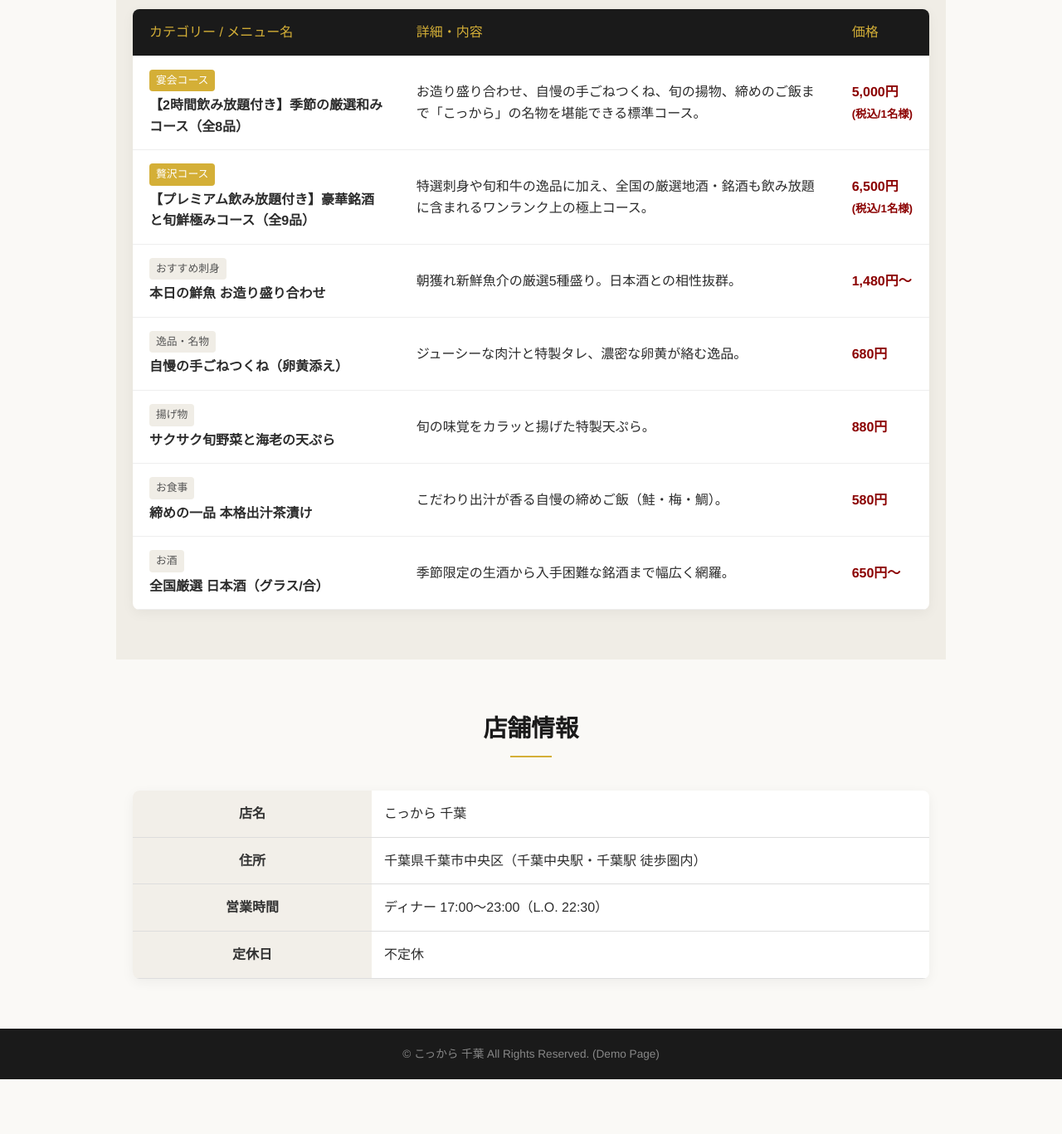
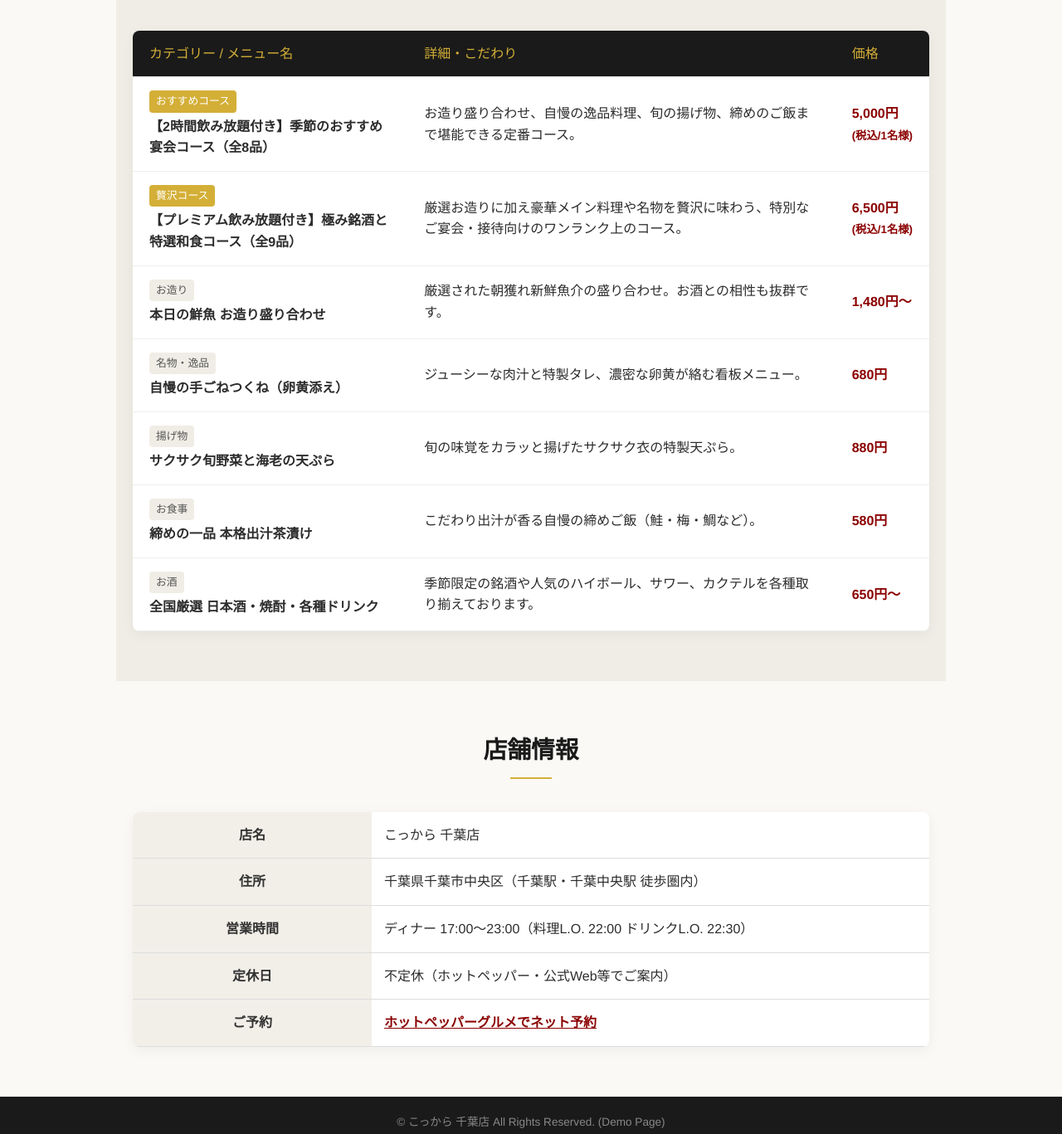
Before and after one commit to whiteharukapibara-stack/KOKARA, a plain HTML site: page index.html in a window 1280 px wide. Shown: the part 1166-2533 px from the top of the page at 83% size. Before the commit the page ends 2467 px from the top, so only its background shows below. Drawn offline with Linux system fonts and the light colour scheme.

Commit message:
Update index.html

```diff
--- a/index.html
+++ b/index.html
@@ -3,7 +3,7 @@
 <head>
 <meta charset="UTF-8">
 <meta name="viewport" content="width=device-width, initial-scale=1.0">
-<title>こっから 千葉 | 千葉中央の和みの居酒屋</title>
+<title>こっから 千葉店 | 千葉駅・千葉中央駅近くの和み居酒屋</title>
 <style>
 * {
   box-sizing: border-box;
@@ -53,7 +53,7 @@ nav a:hover {
 }
 /* ヒーローセクション */
 .hero {
-  background: linear-gradient(rgba(0,0,0,0.6), rgba(0,0,0,0.6)), url('https://images.unsplash.com/photo-1514933651103-005eec06c04b?auto=format&fit=crop&w=1200&q=80') center/cover no-repeat;
+  background: linear-gradient(rgba(0,0,0,0.65), rgba(0,0,0,0.65)), url('https://images.unsplash.com/photo-1514933651103-005eec06c04b?auto=format&fit=crop&w=1200&q=80') center/cover no-repeat;
   height: 70vh;
   display: flex;
   flex-direction: column;
@@ -195,7 +195,7 @@ footer {
 <body>
 
 <header>
-  <div class="logo">こっから 千葉</div>
+  <div class="logo">こっから 千葉店</div>
   <nav>
     <ul>
       <li><a href="#concept">こだわり</a></li>
@@ -207,7 +207,7 @@ footer {
 
 <section class="hero">
   <h1>和みの空間で味わう、極上のひととき</h1>
-  <p>千葉中央駅すぐ。厳選された素材と旨い酒をご用意してお待ちしております。</p>
+  <p>千葉駅・千葉中央駅近く。旬の厳選素材と極上の酒でおもてなし。</p>
   <a href="#info" class="btn">店舗情報・アクセス</a>
 </section>
 
@@ -215,16 +215,16 @@ footer {
   <h2 class="section-title">こっからのこだわり</h2>
   <div class="concept-grid">
     <div class="concept-card">
-      <h3>新鮮素材の厳選</h3>
-      <p>毎朝市場から仕入れる新鮮な鮮魚と地元千葉の旬野菜を使用した特別なお料理を提供いたします。</p>
+      <h3>旬鮮料理とこだわり素材</h3>
+      <p>朝獲れ鮮魚のお造りや季節の味覚を丁寧に調理。素材本来のうま味を引き出す創作和食をご提供します。</p>
     </div>
     <div class="concept-card">
-      <h3>落ち着いた大人の空間</h3>
-      <p>お一人様からご友人同士、特別な宴会までゆったりとお過ごしいただける居心地の良い空間です。</p>
+      <h3>落ち着いた大人の和空間</h3>
+      <p>少人数でのサク飲みから大人数での宴会・女子会まで、心地よくお過ごしいただける寛ぎの空間です。</p>
     </div>
     <div class="concept-card">
-      <h3>充実の地酒・銘酒</h3>
-      <p>料理の味を引き立てる全国厳選の日本酒・焼酎を季節に合わせて取り揃えています。</p>
+      <h3>充実の飲み放題＆地酒</h3>
+      <p>お料理を引き立てる全国厳選の日本酒・焼酎、各種カクテル・サワーなど充実のドリンクラインナップ。</p>
     </div>
   </div>
 </section>
@@ -235,7 +235,7 @@ footer {
     <thead>
       <tr>
         <th>カテゴリー / メニュー名</th>
-        <th>詳細・内容</th>
+        <th>詳細・こだわり</th>
         <th>価格</th>
       </tr>
     </thead>
@@ -243,35 +243,35 @@ footer {
       <!-- コース料理 -->
       <tr>
         <td>
-          <span class="category-tag" style="background-color: #d4af37; color: #fff;">宴会コース</span><br>
-          <strong>【2時間飲み放題付き】季節の厳選和みコース（全8品）</strong>
+          <span class="category-tag" style="background-color: #d4af37; color: #fff;">おすすめコース</span><br>
+          <strong>【2時間飲み放題付き】季節のおすすめ宴会コース（全8品）</strong>
         </td>
-        <td>お造り盛り合わせ、自慢の手ごねつくね、旬の揚物、締めのご飯まで「こっから」の名物を堪能できる標準コース。</td>
+        <td>お造り盛り合わせ、自慢の逸品料理、旬の揚げ物、締めのご飯まで堪能できる定番コース。</td>
         <td class="price">5,000円<br><small>(税込/1名様)</small></td>
       </tr>
       <tr>
         <td>
           <span class="category-tag" style="background-color: #d4af37; color: #fff;">贅沢コース</span><br>
-          <strong>【プレミアム飲み放題付き】豪華銘酒と旬鮮極みコース（全9品）</strong>
+          <strong>【プレミアム飲み放題付き】極み銘酒と特選和食コース（全9品）</strong>
         </td>
-        <td>特選刺身や旬和牛の逸品に加え、全国の厳選地酒・銘酒も飲み放題に含まれるワンランク上の極上コース。</td>
+        <td>厳選お造りに加え豪華メイン料理や名物を贅沢に味わう、特別なご宴会・接待向けのワンランク上のコース。</td>
         <td class="price">6,500円<br><small>(税込/1名様)</small></td>
       </tr>
-      <!-- アラカルト -->
+      <!-- 単品料理 -->
       <tr>
         <td>
-          <span class="category-tag">おすすめ刺身</span><br>
+          <span class="category-tag">お造り</span><br>
           <strong>本日の鮮魚 お造り盛り合わせ</strong>
         </td>
-        <td>朝獲れ新鮮魚介の厳選5種盛り。日本酒との相性抜群。</td>
+        <td>厳選された朝獲れ新鮮魚介の盛り合わせ。お酒との相性も抜群です。</td>
         <td class="price">1,480円〜</td>
       </tr>
       <tr>
         <td>
-          <span class="category-tag">逸品・名物</span><br>
+          <span class="category-tag">名物・逸品</span><br>
           <strong>自慢の手ごねつくね（卵黄添え）</strong>
         </td>
-        <td>ジューシーな肉汁と特製タレ、濃密な卵黄が絡む逸品。</td>
+        <td>ジューシーな肉汁と特製タレ、濃密な卵黄が絡む看板メニュー。</td>
         <td class="price">680円</td>
       </tr>
       <tr>
@@ -279,7 +279,7 @@ footer {
           <span class="category-tag">揚げ物</span><br>
           <strong>サクサク旬野菜と海老の天ぷら</strong>
         </td>
-        <td>旬の味覚をカラッと揚げた特製天ぷら。</td>
+        <td>旬の味覚をカラッと揚げたサクサク衣の特製天ぷら。</td>
         <td class="price">880円</td>
       </tr>
       <tr>
@@ -287,15 +287,15 @@ footer {
           <span class="category-tag">お食事</span><br>
           <strong>締めの一品 本格出汁茶漬け</strong>
         </td>
-        <td>こだわり出汁が香る自慢の締めご飯（鮭・梅・鯛）。</td>
+        <td>こだわり出汁が香る自慢の締めご飯（鮭・梅・鯛など）。</td>
         <td class="price">580円</td>
       </tr>
       <tr>
         <td>
           <span class="category-tag">お酒</span><br>
-          <strong>全国厳選 日本酒（グラス/合）</strong>
+          <strong>全国厳選 日本酒・焼酎・各種ドリンク</strong>
         </td>
-        <td>季節限定の生酒から入手困難な銘酒まで幅広く網羅。</td>
+        <td>季節限定の銘酒や人気のハイボール、サワー、カクテルを各種取り揃えております。</td>
         <td class="price">650円〜</td>
       </tr>
     </tbody>
@@ -307,25 +307,29 @@ footer {
   <table class="info-table">
     <tr>
       <th>店名</th>
-      <td>こっから 千葉</td>
+      <td>こっから 千葉店</td>
     </tr>
     <tr>
       <th>住所</th>
-      <td>千葉県千葉市中央区（千葉中央駅・千葉駅 徒歩圏内）</td>
+      <td>千葉県千葉市中央区（千葉駅・千葉中央駅 徒歩圏内）</td>
     </tr>
     <tr>
       <th>営業時間</th>
-      <td>ディナー 17:00〜23:00（L.O. 22:30）</td>
+      <td>ディナー 17:00〜23:00（料理L.O. 22:00 ドリンクL.O. 22:30）</td>
     </tr>
     <tr>
       <th>定休日</th>
-      <td>不定休</td>
+      <td>不定休（ホットペッパー・公式Web等でご案内）</td>
+    </tr>
+    <tr>
+      <th>ご予約</th>
+      <td><a href="https://www.hotpepper.jp/strJ002647476/" target="_blank" style="color: #8b0000; text-decoration: underline; font-weight: bold;">ホットペッパーグルメでネット予約</a></td>
     </tr>
   </table>
 </section>
 
 <footer>
-  <p>© こっから 千葉 All Rights Reserved. (Demo Page)</p>
+  <p>© こっから 千葉店 All Rights Reserved. (Demo Page)</p>
 </footer>
 
 </body>
```
